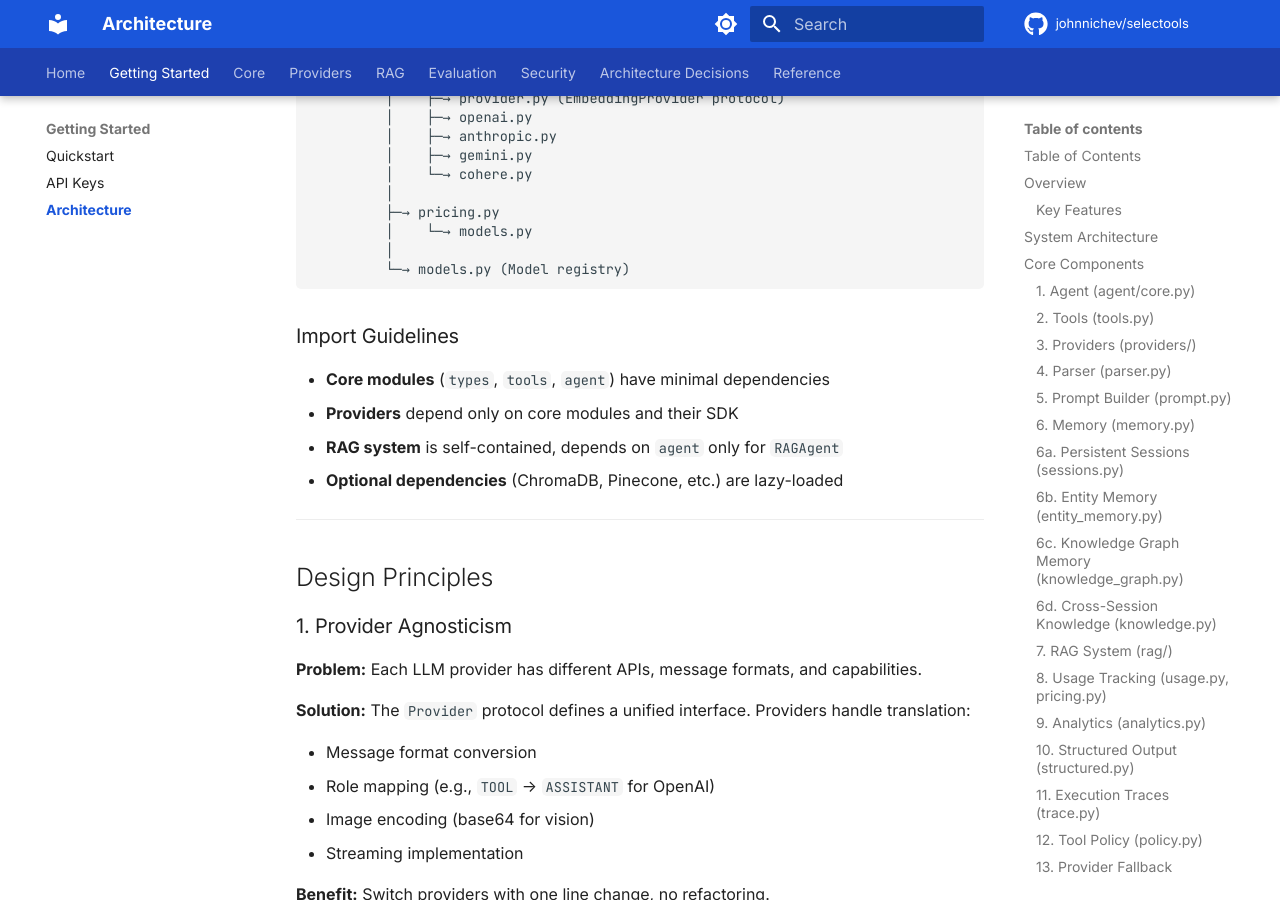
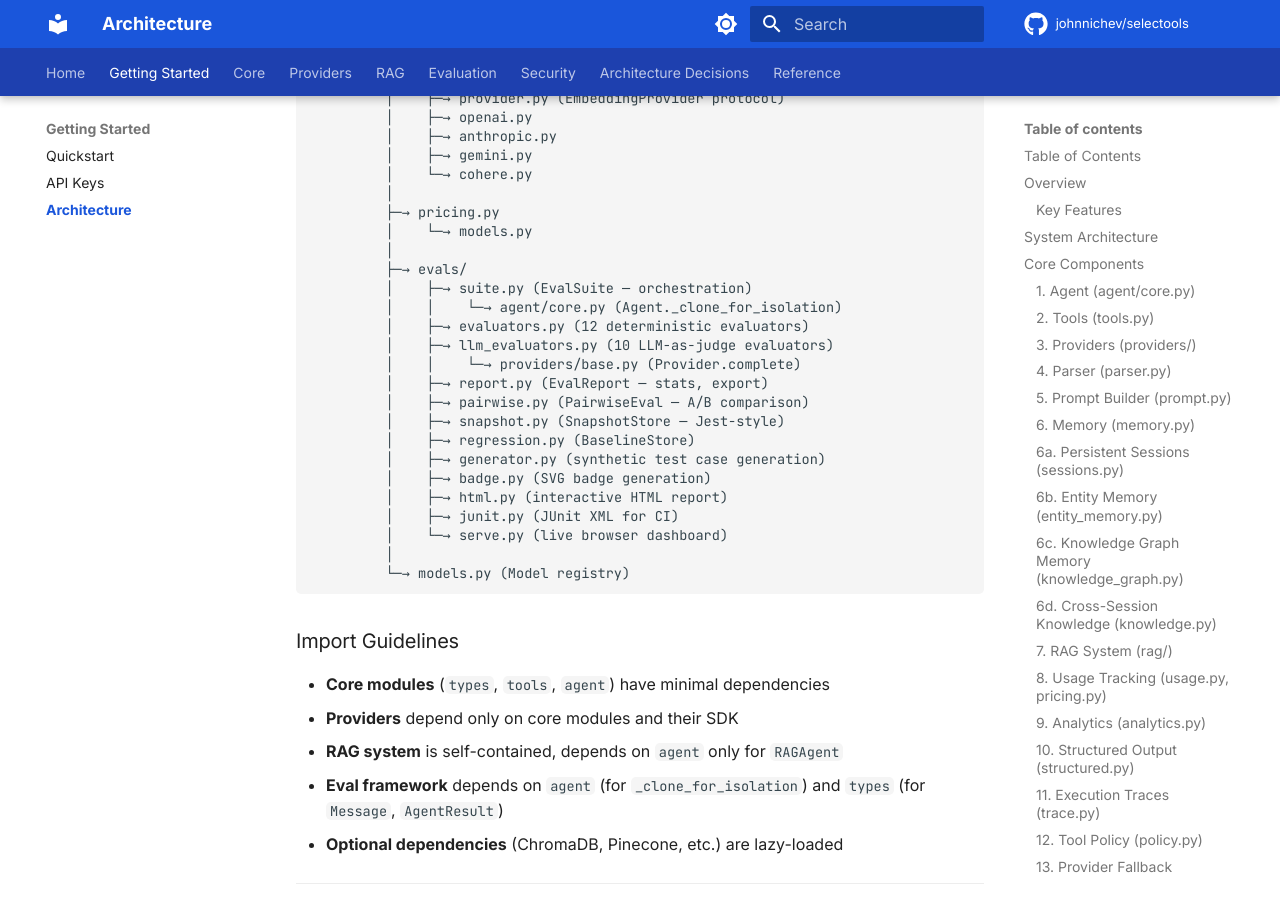
Before and after one commit to johnnichev/selectools, an MkDocs documentation site: the page built from docs/ARCHITECTURE.md, in a window 1280 px wide and 900 px high, scrolled down 13319 px. Built offline with MkDocs 1.6.1 and Material for MkDocs 9.7.7, drawn with Linux system fonts in a browser that asks for light colours; comment, search, counter and statistics services are not loaded; the version menu is left out.

Commit message:
docs: audit fix — update counts, add eval framework across all docs
Count fixes (1620/1642 → 1758 tests, 38 → 39 examples):
- CLAUDE.md, README.md, CONTRIBUTING.md, docs/index.md, landing/index.html

Eval framework documentation added to:
- CLAUDE.md: evals/ in codebase structure tree, roadmap updated
- README.md: eval row in "Why Selectools" table, "What's Included" list
- docs/index.md: eval row in feature table, eval in learning path
- docs/ARCHITECTURE.md: evals/ in module dependency tree
- landing/index.html: "22 Evaluators" pill, test count updated

````diff
--- a/docs/ARCHITECTURE.md
+++ b/docs/ARCHITECTURE.md
@@ -548,6 +548,22 @@ Single source of truth for 146 models:
          ├─→ pricing.py
          │    └─→ models.py
          │
+         ├─→ evals/
+         │    ├─→ suite.py (EvalSuite — orchestration)
+         │    │    └─→ agent/core.py (Agent._clone_for_isolation)
+         │    ├─→ evaluators.py (12 deterministic evaluators)
+         │    ├─→ llm_evaluators.py (10 LLM-as-judge evaluators)
+         │    │    └─→ providers/base.py (Provider.complete)
+         │    ├─→ report.py (EvalReport — stats, export)
+         │    ├─→ pairwise.py (PairwiseEval — A/B comparison)
+         │    ├─→ snapshot.py (SnapshotStore — Jest-style)
+         │    ├─→ regression.py (BaselineStore)
+         │    ├─→ generator.py (synthetic test case generation)
+         │    ├─→ badge.py (SVG badge generation)
+         │    ├─→ html.py (interactive HTML report)
+         │    ├─→ junit.py (JUnit XML for CI)
+         │    └─→ serve.py (live browser dashboard)
+         │
          └─→ models.py (Model registry)
 ```
 
@@ -556,6 +572,7 @@ Single source of truth for 146 models:
 - **Core modules** (`types`, `tools`, `agent`) have minimal dependencies
 - **Providers** depend only on core modules and their SDK
 - **RAG system** is self-contained, depends on `agent` only for `RAGAgent`
+- **Eval framework** depends on `agent` (for `_clone_for_isolation`) and `types` (for `Message`, `AgentResult`)
 - **Optional dependencies** (ChromaDB, Pinecone, etc.) are lazy-loaded
 
 ---
````
Also changed, not shown: CLAUDE.md (+22 -4 lines), README.md (+6 -4 lines), docs/CONTRIBUTING.md (renamed from CONTRIBUTING.md, +5 -5 lines), docs/index.md (+10 -6 lines), 1 other file.
